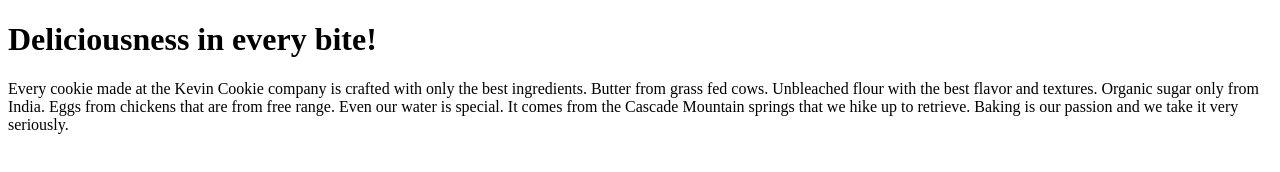
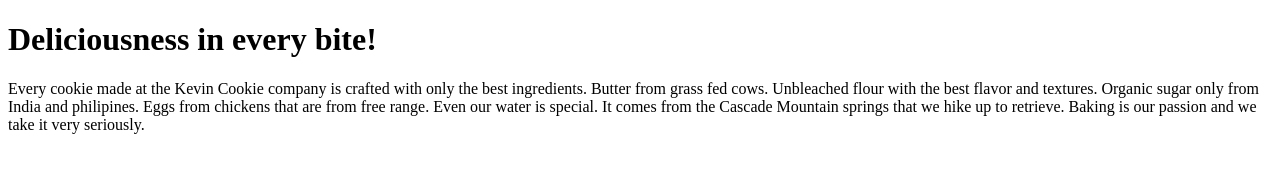
Before and after one commit to elburhan/Git, a plain HTML site: page index.htm in a window 1280 px wide. Drawn offline with Linux system fonts and the light colour scheme.

Commit message:
Update index.htm

```diff
--- a/index.htm
+++ b/index.htm
@@ -4,7 +4,7 @@
 
 <h1>Deliciousness in every bite!</h1>
 
-<p>Every cookie made at the Kevin Cookie company is crafted with only the best ingredients. Butter from grass fed cows. Unbleached flour with the best flavor and textures. Organic sugar only from India. Eggs from chickens that are from free range. Even our water is special. It comes from the Cascade Mountain springs that we hike up to retrieve. Baking is our passion and we take it very seriously.</p>
+<p>Every cookie made at the Kevin Cookie company is crafted with only the best ingredients. Butter from grass fed cows. Unbleached flour with the best flavor and textures. Organic sugar only from India and philipines. Eggs from chickens that are from free range. Even our water is special. It comes from the Cascade Mountain springs that we hike up to retrieve. Baking is our passion and we take it very seriously.</p>
 
 
 </body>
```
